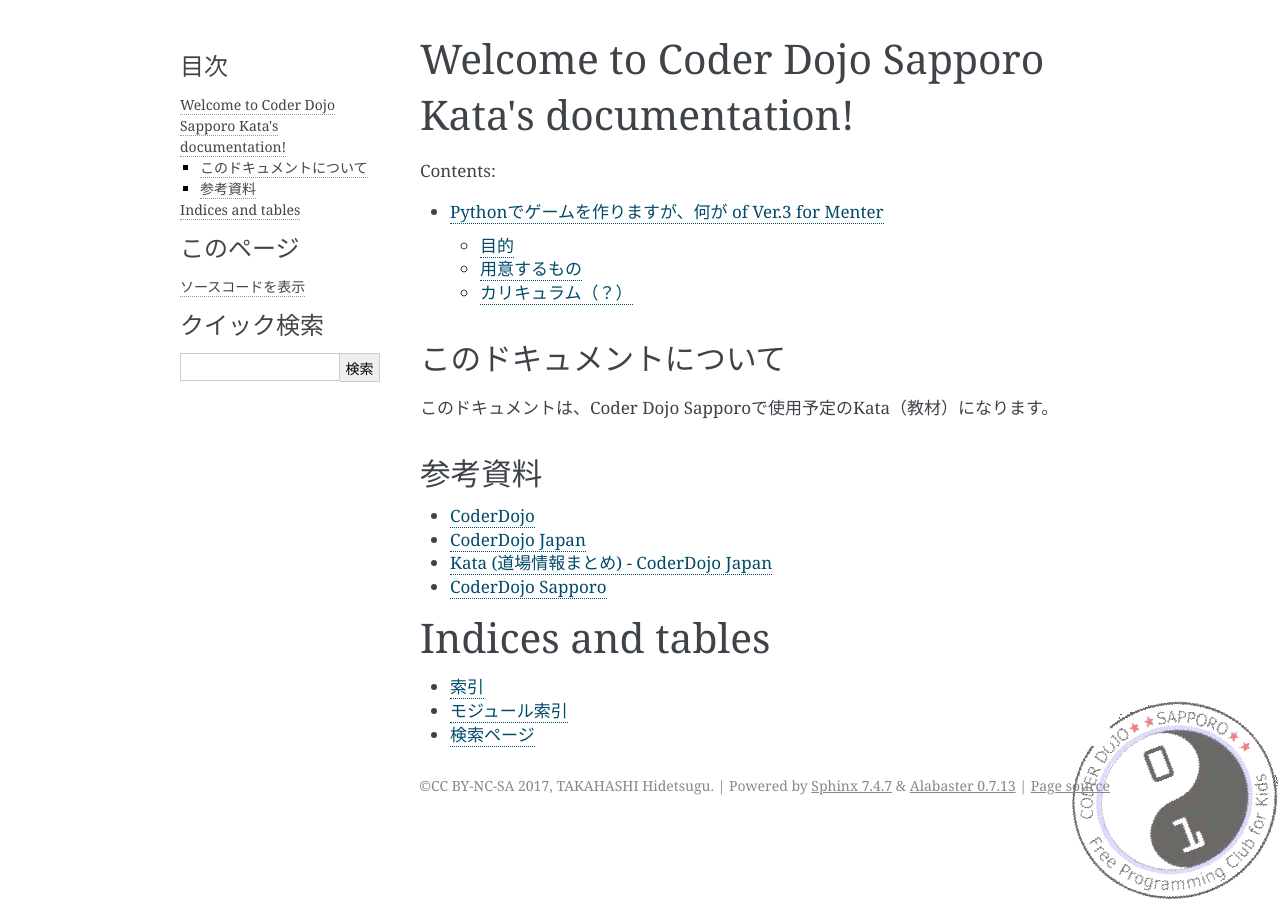
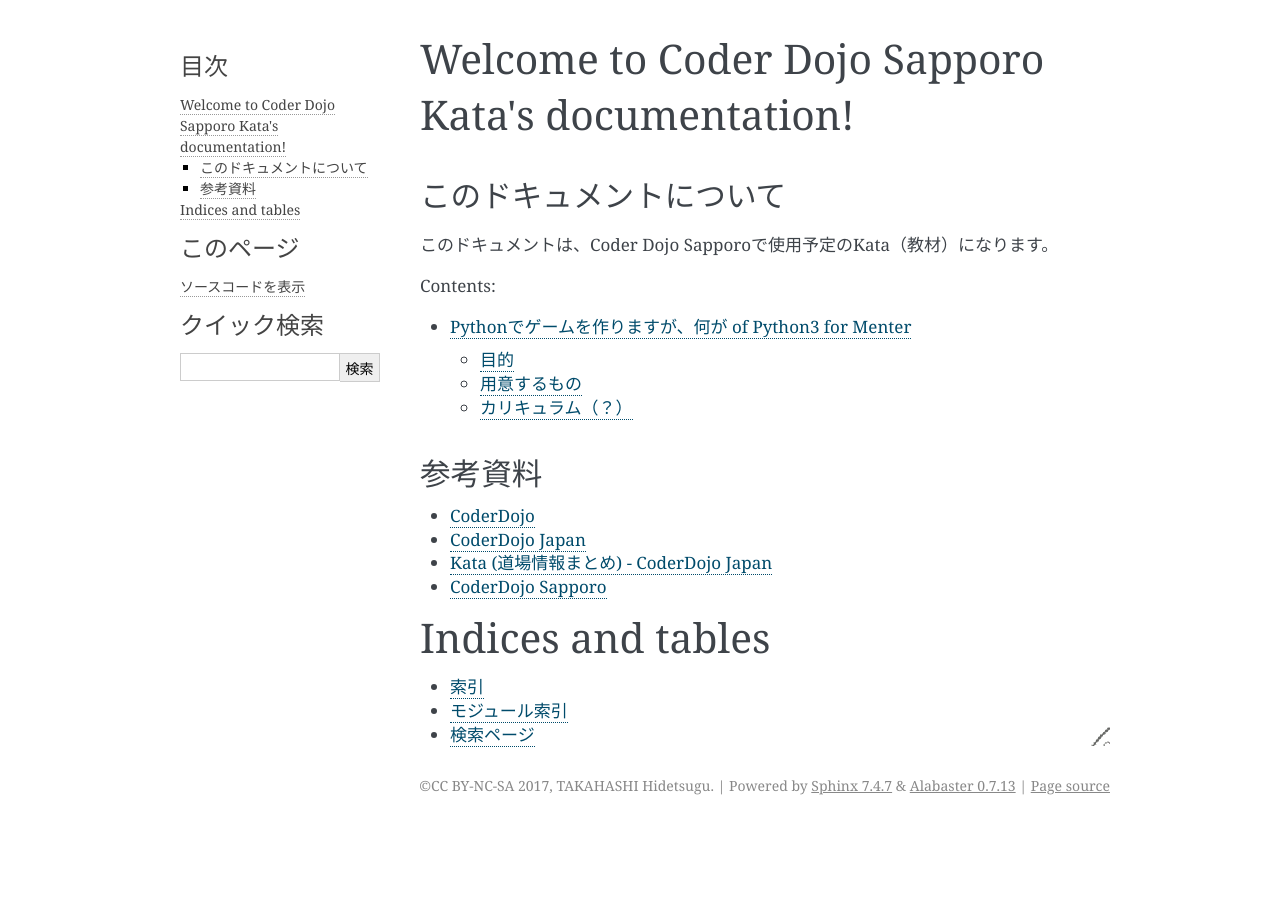
Before and after one commit to shibukawa/coder-dojo-kata-sapporo, a Sphinx documentation site: the page built from source/index.rst, in a window 1280 px wide. Built offline with Sphinx 7.4.7, drawn with Linux system fonts in a browser that asks for light colours.

Commit message:
レイアウトを若干調整

```diff
--- a/source/_static/background.css
+++ b/source/_static/background.css
@@ -1,4 +1,4 @@
-body {
+div.body {
     background-image: url(img/CoderDojoSapporo_badge_001.gif);
     background-position: right bottom;
     background-repeat: no-repeat;
--- a/source/index.rst
+++ b/source/index.rst
@@ -6,16 +6,16 @@
 Welcome to Coder Dojo Sapporo Kata's documentation!
 ===================================================
 
+このドキュメントについて
+--------------------------
+
+このドキュメントは、Coder Dojo Sapporoで使用予定のKata（教材）になります。
+
 .. toctree::
    :maxdepth: 2
    :caption: Contents:
 
    python/game_menter
-
-このドキュメントについて
---------------------------
-
-このドキュメントは、Coder Dojo Sapporoで使用予定のKata（教材）になります。
 
 参考資料
 --------------------
--- a/source/python/game_menter.rst
+++ b/source/python/game_menter.rst
@@ -1,5 +1,5 @@
 ========================================================
-Pythonでゲームを作りますが、何が of Ver.3 for Menter
+Pythonでゲームを作りますが、何が of Python3 for Menter
 ========================================================
 
 目的
@@ -15,6 +15,7 @@
  `Dive into Python3`_ をお読みいただけると幸いです。
 
  またこのKataではコマンド操作を必要としますので、最低限以下のコマンド操作を伝授させてください。
+
  + cd （ディレクトリ移動(Windowsでは引数なしの場合、現在ディレクトリのパス表示)）
  + dir （現在ディレクトリの内容を表示）
  + pwd （macOS, Linuxの場合の現在ディレクトリのパス表示）
@@ -59,8 +60,10 @@
   「管理者権限で動かしていないためインストールできない」などが多いです。
 
 2. コマンドプロンプト・もしくはターミナルで以下を実行してください。 ``Python 3.x.y`` と表示されたら成功です。::
-   python -V
-   python3 -V
+
+    python -V
+    python3 -V
+
 
 Atom
 -----------
```
